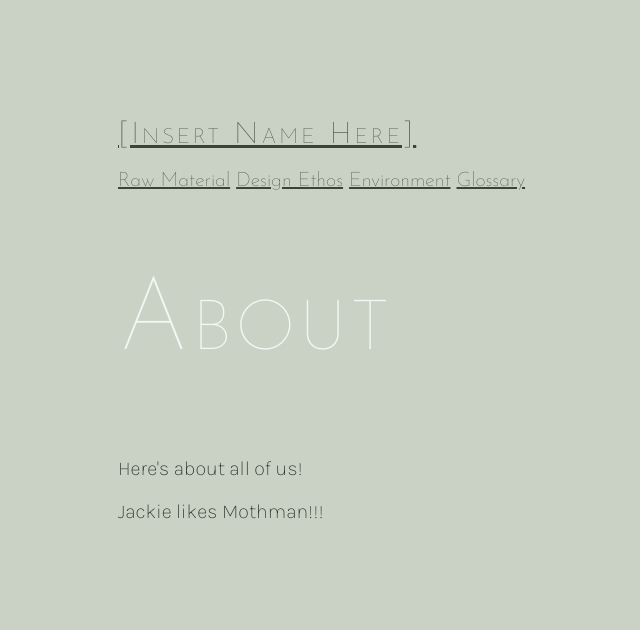
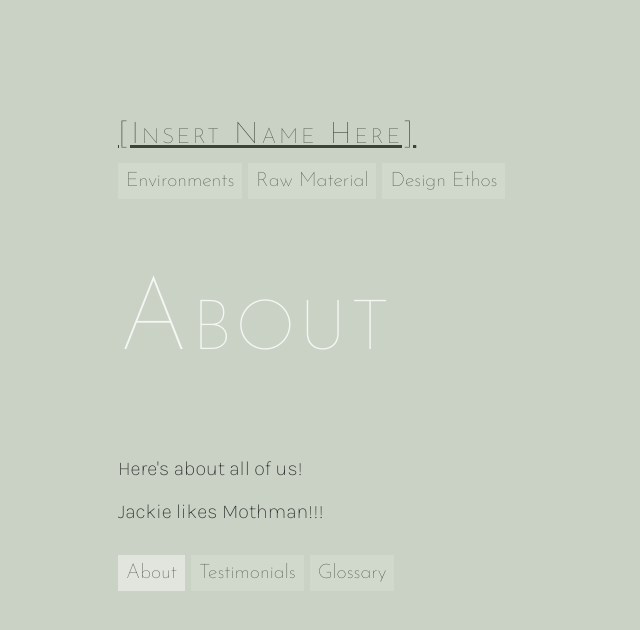
Before and after one commit to scholarslab/brackets, a Jekyll site: the page built from about.html, in a window 1280 px wide. Shown: the top 630 px of the page, without its empty margins (32-672 px from the left). Built offline with Jekyll 4.4.1, drawn with Linux system fonts in a browser that asks for light colours.

Commit message:
Updates navigation.
- Adds global and courtesy navigation variables to _config.yml;
- Replaces hard-coded navigation with a for loop pulling from the
  configuration file.
- Updates navigation styling to visually indicate current link.

```diff
--- a/_config.yml
+++ b/_config.yml
@@ -30,6 +30,16 @@ twitter_username: scholarslab
 github_username:  scholarslab
 permalink: /:year/:month/:title/
 
+global_navigation:
+  - environment
+  - raw-material
+  - design-ethos
+
+courtesy_navigation:
+  - about
+  - testimonials
+  - glossary
+
 # Build settings
 plugins:
   - jekyll-feed
--- a/_layouts/default.html
+++ b/_layouts/default.html
@@ -6,14 +6,19 @@
     <h1><a href="{{ "/" | relative_url }}">{{ site.title }}</a></h1>
 </header>
 <nav id="lessons">
-    <a href="{{ "/raw-material/" | relative_url }}">Raw Material</a>
-    <a href="{{ "/design-ethos/" | relative_url }}">Design Ethos</a>
-    <a href="{{ "/environment/" | relative_url }}">Environment</a>
-    <a href="{{ "/glossary/" | relative_url }}">Glossary</a>
+    {% for item in site.global_navigation %}
+    {% assign link = site.pages | where_exp: "page", "page.url contains item" | first %}
+    <a class="{{ item }}{% if page.url == link.url %} current{% endif %}" href="{{ link.url | relative_url }}">{{ link.title }}</a>
+    {% endfor %}
 </nav>
 <main>
     {{ content }}
 </main>
 <footer role="contentinfo">
-
+    <nav id="courtesy">
+        {% for item in site.courtesy_navigation %}
+        {% assign link = site.pages | where_exp: "page", "page.url contains item" | first %}
+        <a class="{{ item }}{% if page.url == link.url %} current{% endif %}" href="{{ link.url | relative_url }}">{{ link.title }}</a>
+        {% endfor %}
+    </nav>
 </footer>
--- a/css/style.scss
+++ b/css/style.scss
@@ -31,12 +31,23 @@ a,a:link {
 a:visited {
     color:rgba(60, 68, 55,.8);
 }
-a:hover,a:focus {
+a:hover,a:focus,a.current {
     color: rgb(60, 68, 55);
     background: rgba(255,255,255,0.1);
 }
 a:active {
     color: #333;
+}
+
+nav {
+    a, :link {
+        text-decoration:none;
+        padding: 8px;
+        background: rgba(255,255,255,0.125);
+    }
+    :hover,:focus,.current {
+        background: rgba(255,255,255,0.425);
+    }
 }
 
 h1 {
```
